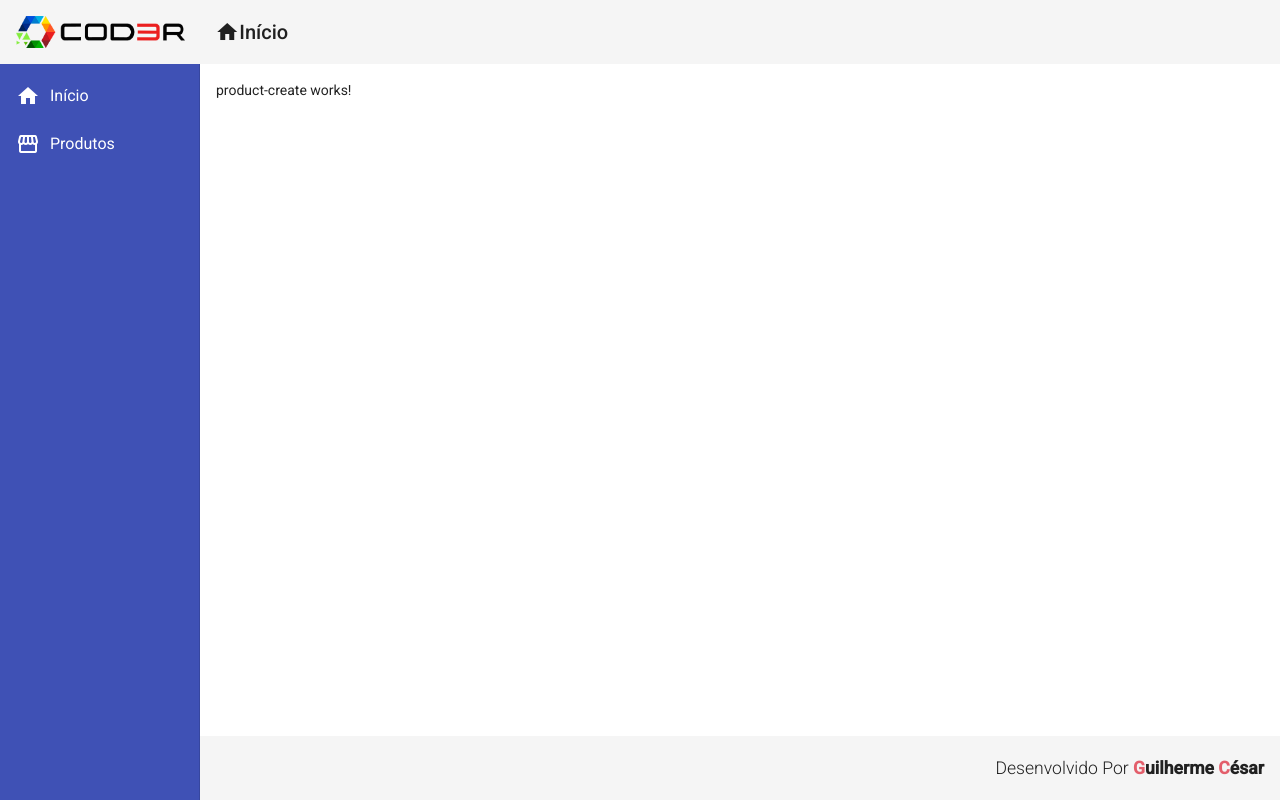
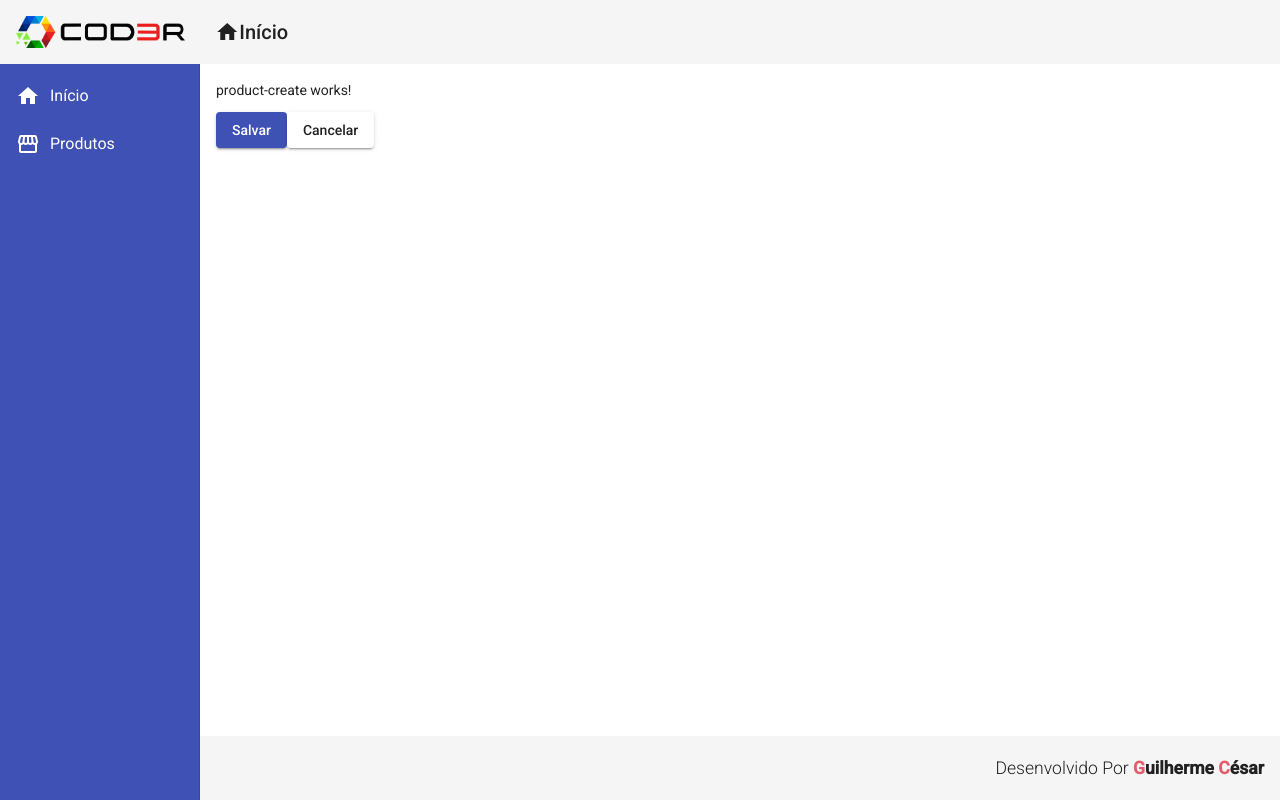
Before and after one commit to GuilhermeCesar029/crud-angular, an Angular app in the folder frontend/: page /products/create in a window 1280 px wide. Built offline with nearby package versions, Linux system fonts and the light colour scheme.

Commit message:
Criando Model e Service do produto

```diff
--- a/frontend/src/app/app.module.ts
+++ b/frontend/src/app/app.module.ts
@@ -17,6 +17,7 @@
 import { ProductCrudComponent } from './views/product-crud/product-crud.component';
 import { ProductCreateComponent } from './components/product/product-create/product-create.component';
 import { MatButtonModule } from '@angular/material/button';
+import { MatSnackBarModule } from '@angular/material/snack-bar';
 
 @NgModule({
   declarations: [
@@ -36,7 +37,8 @@
     MatSidenavModule,
     MatListModule,
     MatCardModule,
-    MatButtonModule
+    MatButtonModule,
+    MatSnackBarModule
   ],
   providers: [],
   bootstrap: [AppComponent]
--- a/frontend/src/app/components/product/product-create/product-create.component.html
+++ b/frontend/src/app/components/product/product-create/product-create.component.html
@@ -1 +1,9 @@
 <p>product-create works!</p>
+
+<button mat-raised-button (click)="createProduct()" color="primary">
+    Salvar
+</button>
+
+<button mat-raised-button (click)="cancel()">
+    Cancelar
+</button>
--- a/frontend/src/app/components/product/product-create/product-create.component.ts
+++ b/frontend/src/app/components/product/product-create/product-create.component.ts
@@ -1,4 +1,6 @@
 import { Component, OnInit } from '@angular/core';
+import { Router } from '@angular/router';
+import { ProductService } from '../product.service';
 
 @Component({
   selector: 'app-product-create',
@@ -7,9 +9,20 @@
 })
 export class ProductCreateComponent implements OnInit {
 
-  constructor() { }
+  constructor(
+    private productService: ProductService,
+    private router:Router
+  ) { }
 
   ngOnInit(): void {
   }
 
+  createProduct(): void {
+    this.productService.showMessage('Produto criado com sucesso!');
+  }
+
+  cancel(): void {
+    this.router.navigate(['/products']);
+  }
+
 }
--- /dev/null
+++ b/frontend/src/app/components/product/product.model.ts
@@ -0,0 +1,5 @@
+export interface Product {
+    id?:number;
+    name:string;
+    price:number;
+}
--- /dev/null
+++ b/frontend/src/app/components/product/product.service.ts
@@ -0,0 +1,19 @@
+import { Injectable } from '@angular/core';
+import { MatSnackBar } from '@angular/material/snack-bar';
+
+@Injectable({
+  providedIn: 'root'
+})
+export class ProductService {
+
+  constructor(private snackBar: MatSnackBar) { }
+
+  showMessage(msg: string): void {
+    this.snackBar.open(msg, 'X', {
+      duration: 3000,
+      horizontalPosition: "right",
+      verticalPosition: "top"
+    })
+  }
+
+}
```
